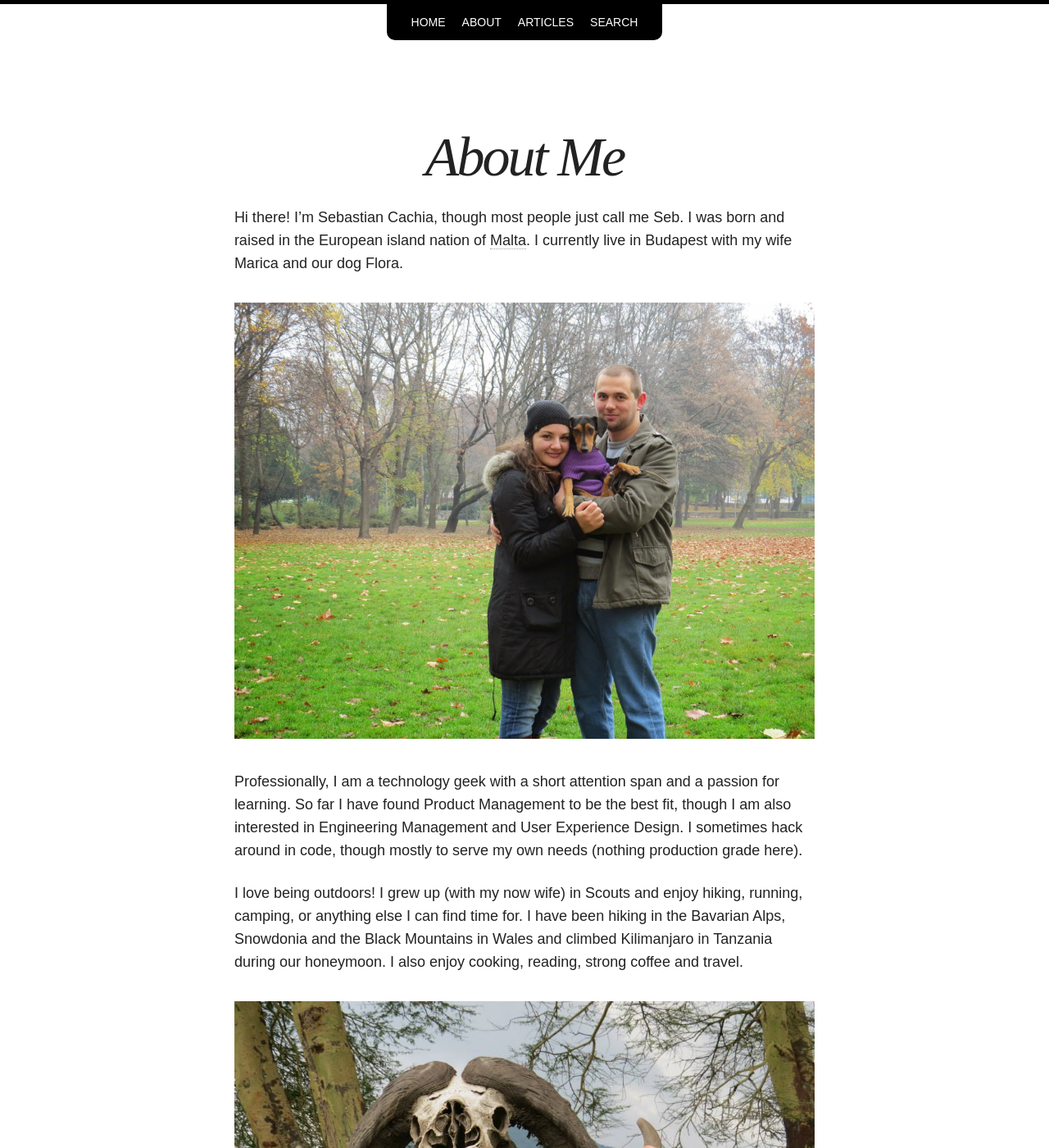
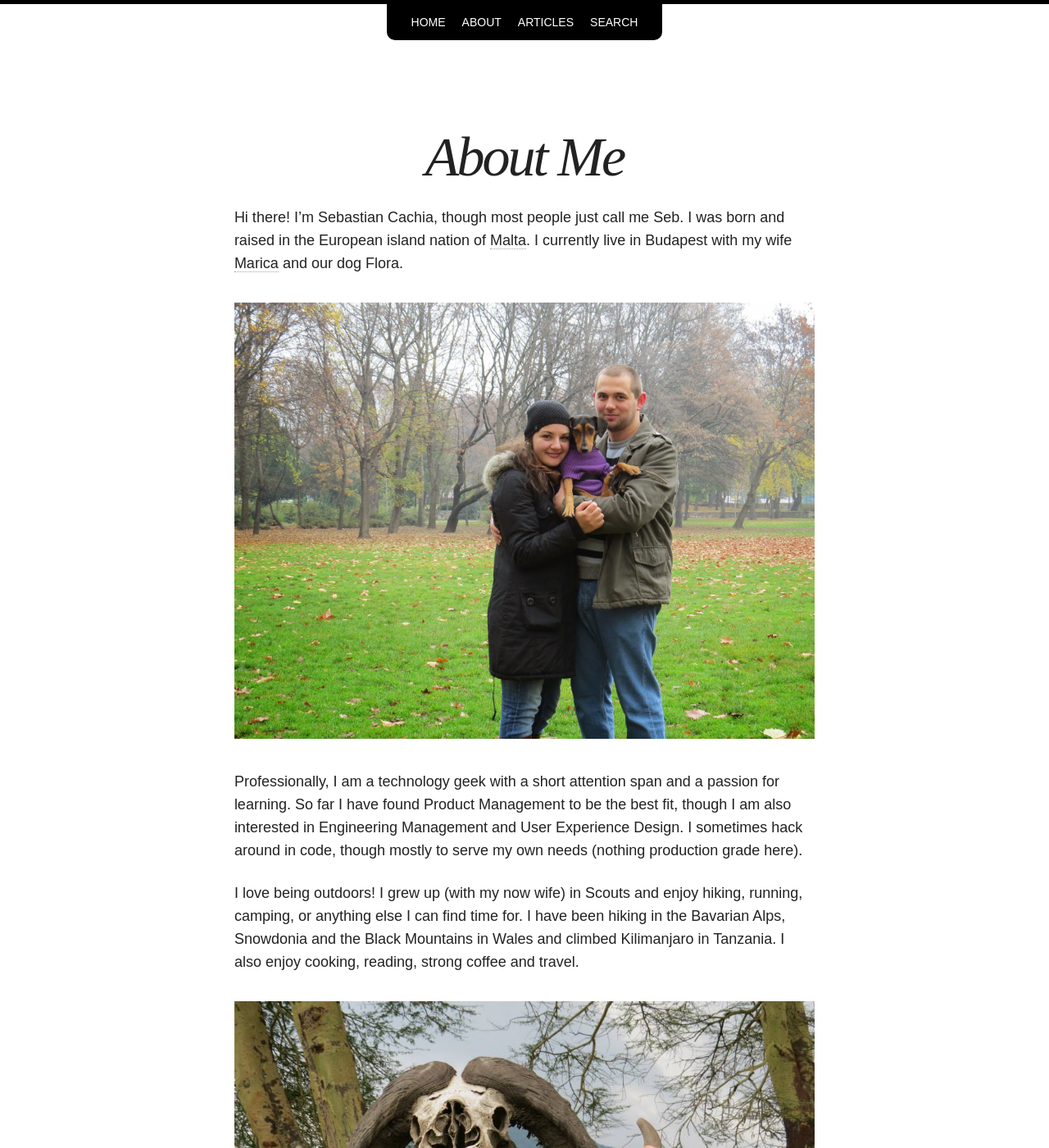
Before and after one commit to sebcachia/sebcachia.github.io, a Jekyll site: the page built from about/index.md, in a window 1280 px wide and 1400 px high. Shown: the whole window at 82% size. Built offline with Jekyll 4.4.1, drawn with Linux system fonts in a browser that asks for light colours; nearby versions of some CDN libraries.

Commit message:
updated about

```diff
--- a/about/index.md
+++ b/about/index.md
@@ -5,7 +5,7 @@
 tags: []
 ---
 
-Hi there! I'm Sebastian Cachia, though most people just call me Seb. I was born and raised in the European island nation of [Malta](http://en.wikipedia.org/wiki/Malta). I currently live in Budapest with my wife Marica and our dog Flora.
+Hi there! I'm Sebastian Cachia, though most people just call me Seb. I was born and raised in the European island nation of [Malta](https://maricacachia.wordpress.com/2016/03/16/malta-my-home-country/). I currently live in Budapest with my wife [Marica](http://maricacachia.wordpress.com) and our dog Flora.
 
 <figure>
   <img src="../images/posts/about_family.jpg">
@@ -14,7 +14,7 @@
 
 Professionally, I am a technology geek with a short attention span and a passion for learning. So far I have found Product Management to be the best fit, though I am also interested in Engineering Management and User Experience Design. I sometimes hack around in code, though mostly to serve my own needs (nothing production grade here).
 
-I love being outdoors! I grew up (with my now wife) in Scouts and enjoy hiking, running, camping, or anything else I can find time for.  I have been hiking in the Bavarian Alps, Snowdonia and the Black Mountains in Wales and climbed Kilimanjaro in Tanzania during our honeymoon. I also enjoy cooking, reading, strong coffee and travel.
+I love being outdoors! I grew up (with my now wife) in Scouts and enjoy hiking, running, camping, or anything else I can find time for.  I have been hiking in the Bavarian Alps, Snowdonia and the Black Mountains in Wales and climbed Kilimanjaro in Tanzania. I also enjoy cooking, reading, strong coffee and travel.
 
 <figure>
   <img src="../images/posts/about_safari.jpg">
```
